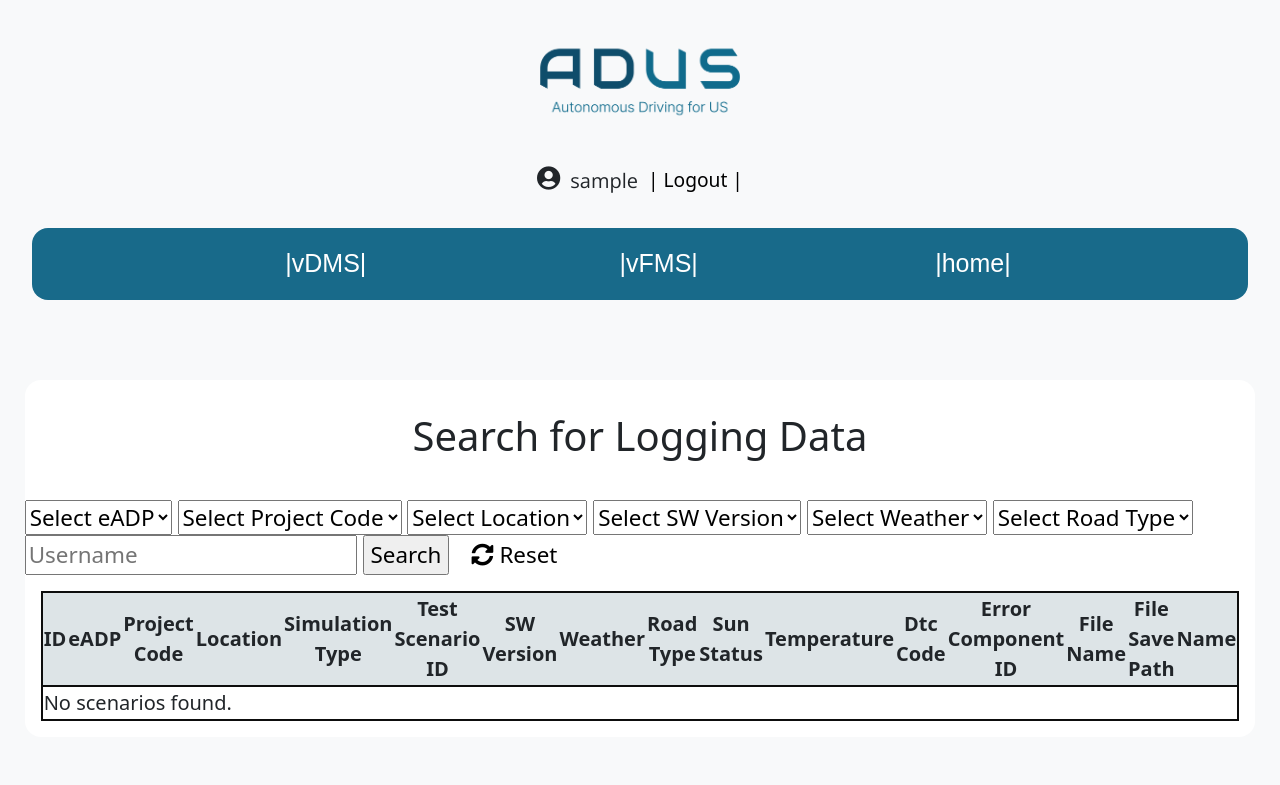
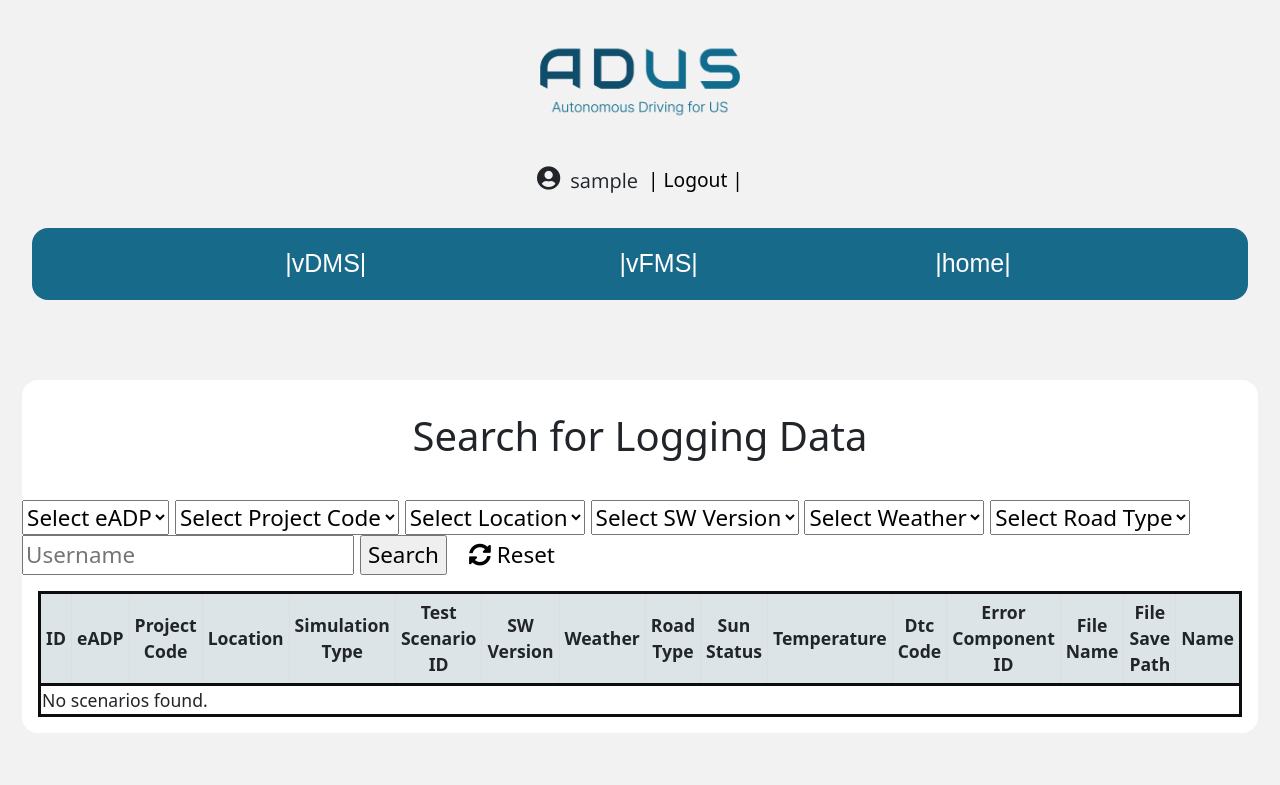
Before and after one commit to jys8255/vDMS, a Django app: page /register/search/ in a window 1280 px wide. Shown: the part 33-818 px from the top of the page. After the commit the page ends 766 px from the top, so only its background shows below. Run offline with Django 5.2, Linux system fonts and the light colour scheme; the visitor is signed in with stand-in values (Sample User, id 1); data that the repository does not hold is empty; some libraries are stand-ins or nearby versions.

Commit message:
header ui update

```diff
--- a/registerapp/templates/registerapp/scenario_search.html
+++ b/registerapp/templates/registerapp/scenario_search.html
@@ -78,28 +78,28 @@
             </form>
         </div>
         <div style="margin: 1rem;">
-            <table style="border-collapse: collapse; width: 100%; border: 2px solid #0D0D0D; font-size: 20px;">
-                <thead style="text-align: center; width: 100%; border: 2px solid #0D0D0D; background-color: #DDE4E7;">
+            <table style="border-collapse: collapse; width: 100%; border: 3px solid #0D0D0D; font-size: 1.1rem;">
+                <thead style="text-align: center; background-color: #DDE4E7;">
                     <tr>
-                        <th>ID</th>
-                        <th>eADP</th>
-                        <th>Project Code</th>
-                        <th>Location</th>
-                        <th>Simulation Type</th>
-                        <th>Test Scenario ID</th>
-                        <th>SW Version</th>
-                        <th>Weather</th>
-                        <th>Road Type</th>
-                        <th>Sun Status</th>
-                        <th>Temperature</th>
-                        <th>Dtc Code</th>
-                        <th>Error Component ID</th>
-                        <th>File Name</th>
-                        <th>File Save Path</th>
-                        <th>Name</th>
+                        <th style="border: 1px solid #ddd; padding: 5px; text-align: center;">ID</th>
+                        <th style="border: 1px solid #ddd; padding: 5px; text-align: center;">eADP</th>
+                        <th style="border: 1px solid #ddd; padding: 5px; text-align: center;">Project Code</th>
+                        <th style="border: 1px solid #ddd; padding: 5px; text-align: center;">Location</th>
+                        <th style="border: 1px solid #ddd; padding: 5px; text-align: center;">Simulation Type</th>
+                        <th style="border: 1px solid #ddd; padding: 5px; text-align: center;">Test Scenario ID</th>
+                        <th style="border: 1px solid #ddd; padding: 5px; text-align: center;">SW Version</th>
+                        <th style="border: 1px solid #ddd; padding: 5px; text-align: center;">Weather</th>
+                        <th style="border: 1px solid #ddd; padding: 5px; text-align: center;">Road Type</th>
+                        <th style="border: 1px solid #ddd; padding: 5px; text-align: center;">Sun Status</th>
+                        <th style="border: 1px solid #ddd; padding: 5px; text-align: center;">Temperature</th>
+                        <th style="border: 1px solid #ddd; padding: 5px; text-align: center;">Dtc Code</th>
+                        <th style="border: 1px solid #ddd; padding: 5px; text-align: center;">Error Component ID</th>
+                        <th style="border: 1px solid #ddd; padding: 5px; text-align: center;">File Name</th>
+                        <th style="border: 1px solid #ddd; padding: 5px; text-align: center;">File Save Path</th>
+                        <th style="border: 1px solid #ddd; padding: 5px; text-align: center;">Name</th>
                     </tr>
                 </thead>
-                <tbody>
+                <tbody style="border: 3px solid #0D0D0D;">
                     {% for scenario in scenarios %}
                     <tr>
                         <td style="border: 1px solid #ddd; padding: 5px; text-align: center;">{{ scenario.id }}</td>
--- a/templates/header.html
+++ b/templates/header.html
@@ -78,7 +78,7 @@
     }
 
      body {
-        background-color: #f8f9fa;
+        background-color: #F2F2F2;
     }
 </style>
 
```
